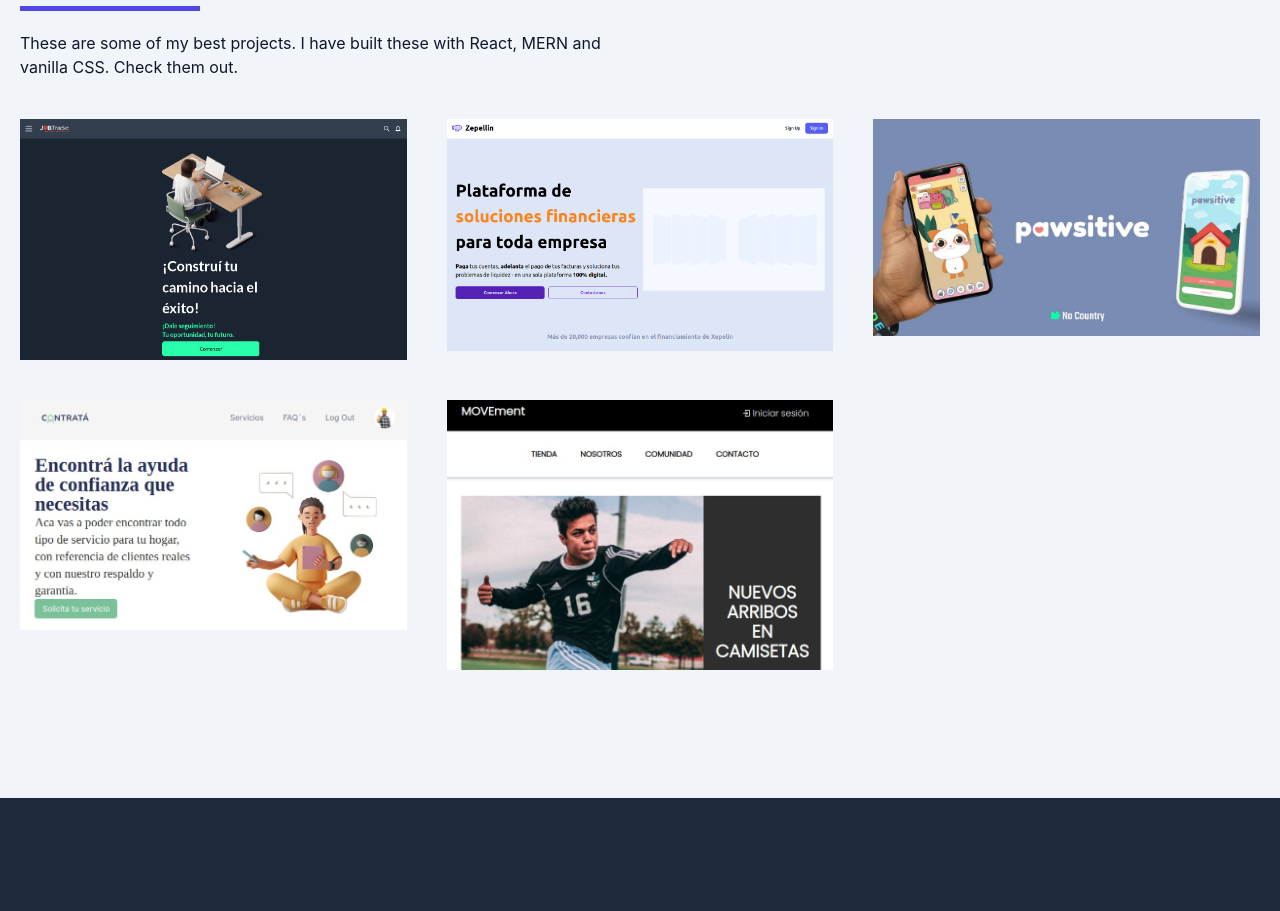
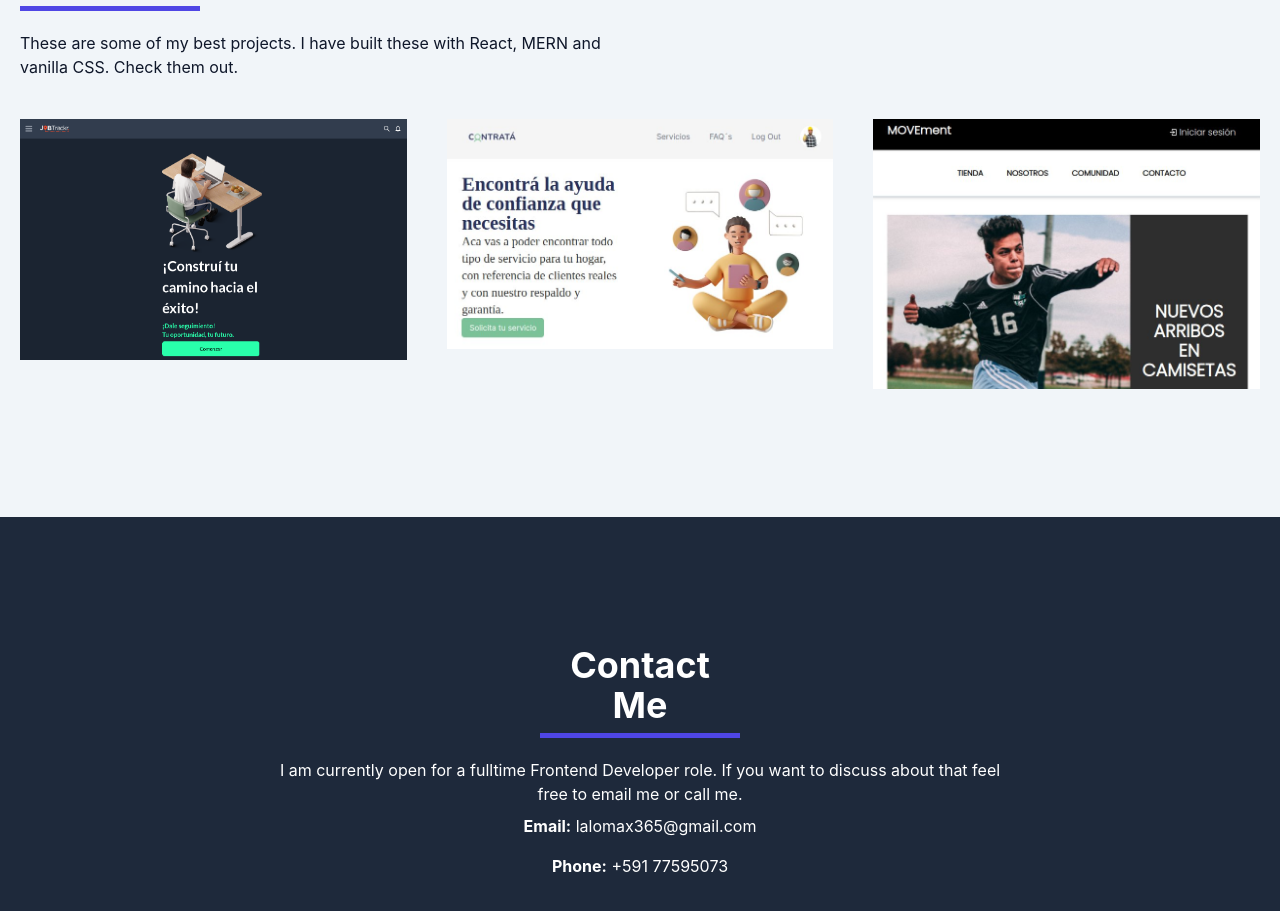
Before and after one commit to lalomax/new-portfolio, a React (Vite) app: page / in a window 1280 px wide. Shown: the part 1483-2394 px from the top of the page. Built offline with nearby package versions, Linux system fonts and the light colour scheme; the HTML template or start-up script is replaced by a standard one.

Commit message:
feat: paused projects

```diff
--- a/src/components/Projects.jsx
+++ b/src/components/Projects.jsx
@@ -2,9 +2,9 @@ import React from "react";
 import jobtrackr from "../assets/jobtrackr.png";
 import contrata from "../assets/contrata.jpg";
 import movement from "../assets/movement.jpg";
-import zepellin from "../assets/zepellin.png";
+// import zepellin from "../assets/zepellin.png";
 // import roundpeople from "../assets/roundpeople.png";
-import pawsitive from "../assets/pawsitive.webp"
+// import pawsitive from "../assets/pawsitive.webp"
 
 const Projects = () => {
   const projects = [
@@ -15,20 +15,20 @@ const Projects = () => {
       live: "https://14-jobtrackr.vercel.app",
       code: "https://github.com/No-Country/s14-01-m-node-react/tree/main",
     },
-    {
-      img: zepellin,
-      title: "Zepellin",
-      desc: "Sportswear trade and social support.",
-      live: "https://zepellin.netlify.app/",
-      code: "https://github.com/No-Country/s8-04-m-node-react-xepelin",
-    },
-    {
-      img: pawsitive,
-      title: "pawsitive",
-      desc: "Take care virtual pets.",
-      live: "https://expo.dev/artifacts/eas/kyevpALYMkfMGKYW2zoDUx.apk",
-      code: "https://github.com/No-Country/s7-27-m-desafioreactnative",
-    },
+    // {
+    //   img: zepellin,
+    //   title: "Zepellin",
+    //   desc: "Sportswear trade and social support.",
+    //   live: "https://zepellin.netlify.app/",
+    //   code: "https://github.com/No-Country/s8-04-m-node-react-xepelin",
+    // },
+    // {
+    //   img: pawsitive,
+    //   title: "pawsitive",
+    //   desc: "Take care virtual pets.",
+    //   live: "https://expo.dev/artifacts/eas/kyevpALYMkfMGKYW2zoDUx.apk",
+    //   code: "https://github.com/No-Country/s7-27-m-desafioreactnative",
+    // },
     {
       img: contrata,
       title: "Contratá",
```
